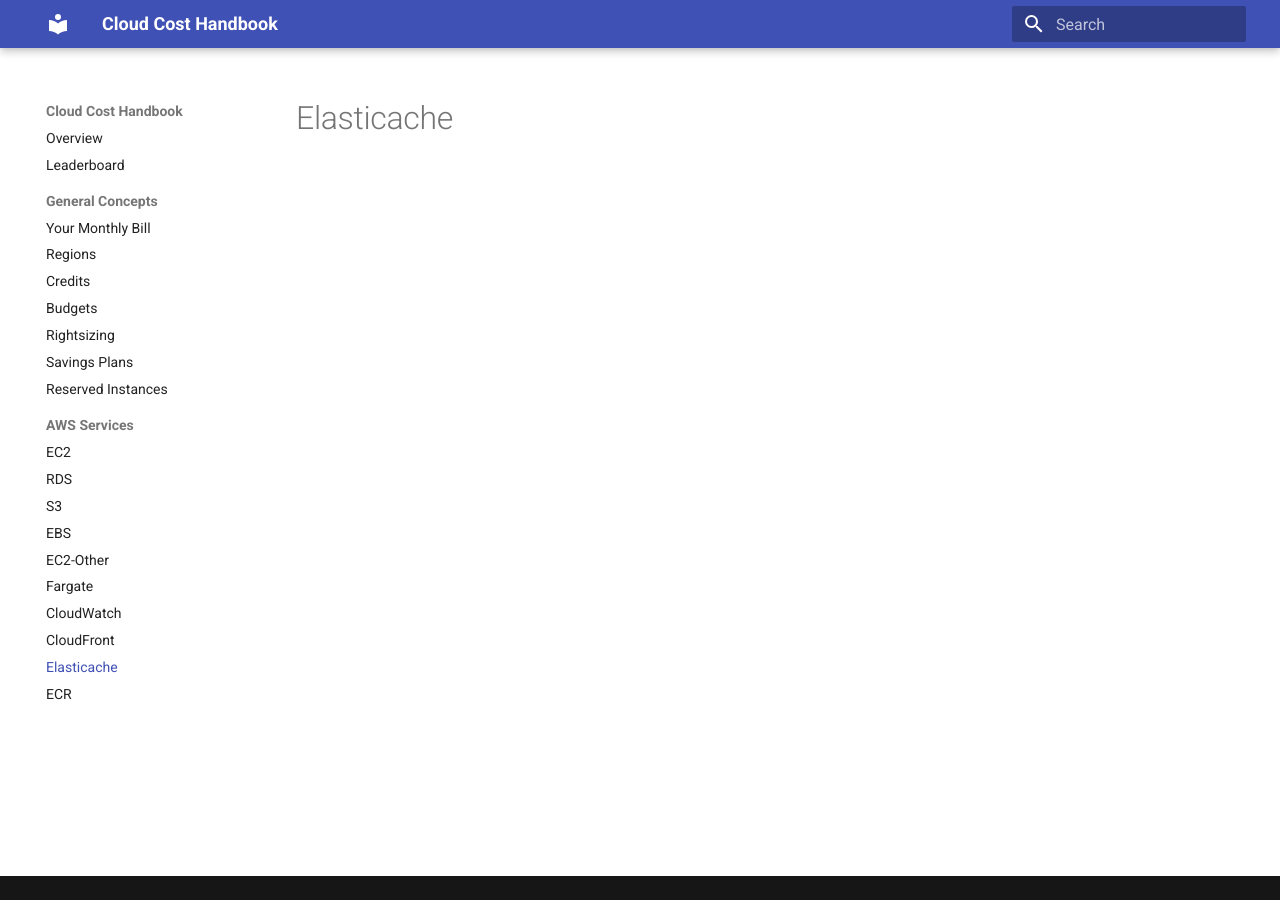
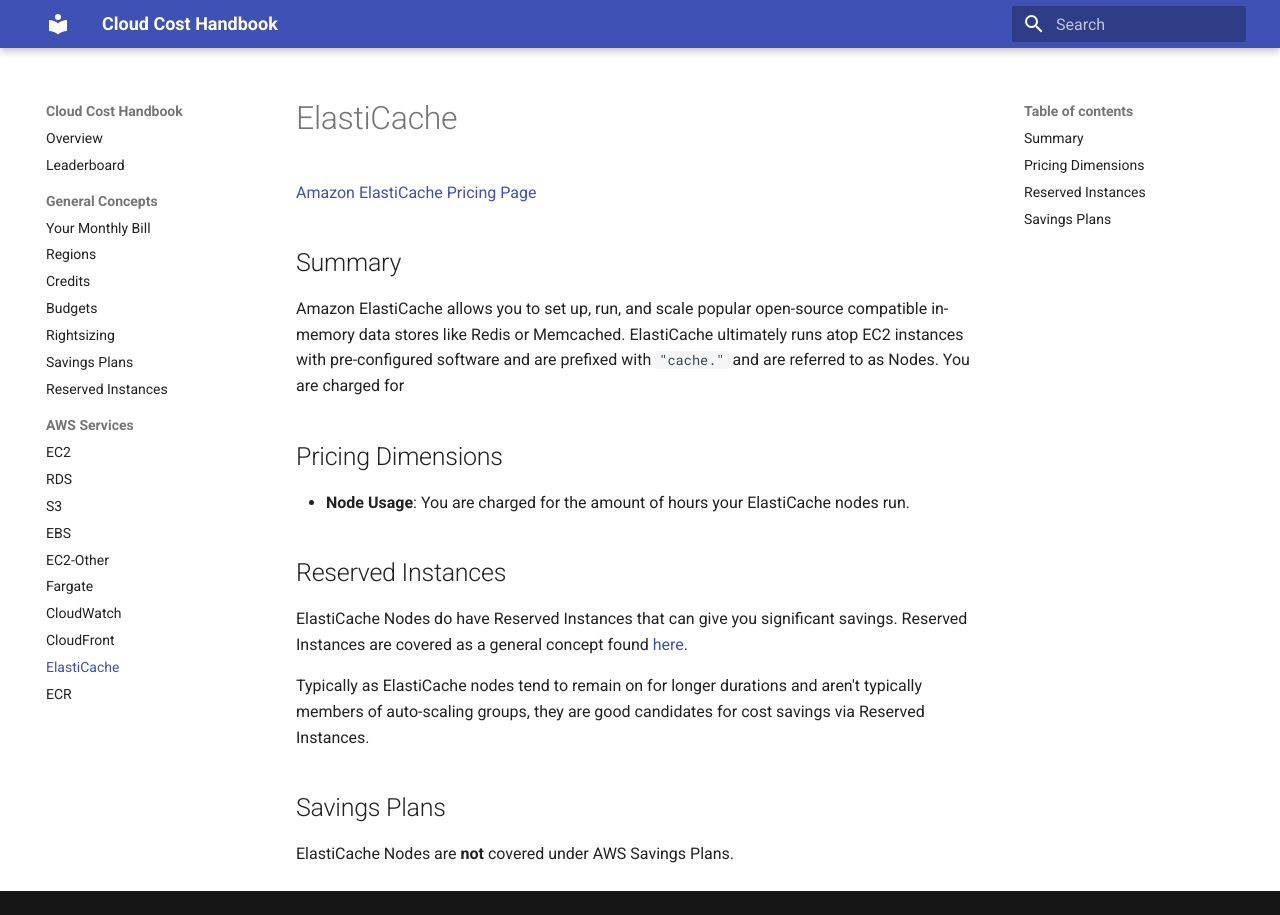
Before and after one commit to vantage-sh/handbook.vantage.sh, an MkDocs documentation site: the page built from docs/aws/services/elasticache-pricing.md, in a window 1280 px wide. Built offline with MkDocs 1.6.1 and Material for MkDocs 9.7.7, drawn with Linux system fonts in a browser that asks for light colours.

Commit message:
ElastiCache. Fargate.

```diff
--- a/docs/aws/services/elasticache-pricing.md
+++ b/docs/aws/services/elasticache-pricing.md
@@ -1 +1,21 @@
-title: Elasticache Pricing | Vantage Cloud Cost Handbook
+title: ElastiCache Pricing | Vantage Cloud Cost Handbook
+
+[Amazon ElastiCache Pricing Page](https://aws.amazon.com/elasticache/pricing/)
+
+## Summary
+
+Amazon ElastiCache allows you to set up, run, and scale popular open-source compatible in-memory data stores like Redis or Memcached. ElastiCache ultimately runs atop EC2 instances with pre-configured software and are prefixed with `"cache."` and are referred to as Nodes. You are charged for
+
+## Pricing Dimensions
+
+* **Node Usage**: You are charged for the amount of hours your ElastiCache nodes run.
+
+
+## Reserved Instances
+ElastiCache Nodes do have Reserved Instances that can give you significant savings. Reserved Instances are covered as a general concept found [here](../concepts/reserved-instances.md).
+
+Typically as ElastiCache nodes tend to remain on for longer durations and aren't typically members of auto-scaling groups, they are good candidates for cost savings via Reserved Instances.
+
+
+## Savings Plans
+ElastiCache Nodes are **not** covered under AWS Savings Plans.
--- a/mkdocs.yml
+++ b/mkdocs.yml
@@ -28,7 +28,7 @@
     - 'Fargate': 'aws/services/fargate-pricing.md'
     - 'CloudWatch': 'aws/services/cloudwatch-pricing.md'
     - 'CloudFront': 'aws/services/cloudfront-pricing.md'
-    - 'Elasticache': 'aws/services/elasticache-pricing.md'
+    - 'ElastiCache': 'aws/services/elasticache-pricing.md'
     - 'ECR': 'aws/services/ecr-pricing.md'
 
 google_analytics:
```
Also changed, not shown: docs/aws/services/ecr-pricing.md (+1 -1 lines), docs/aws/services/fargate-pricing.md (+18 -0 lines), docs/index.md (+2 -2 lines).
